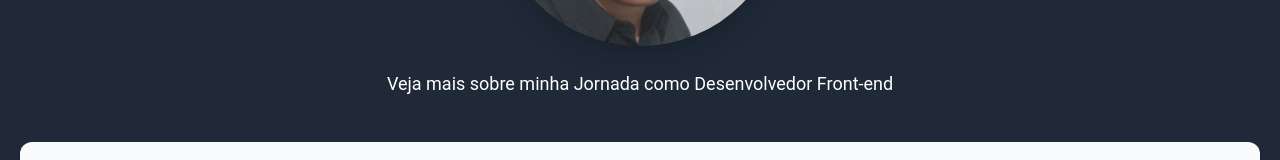
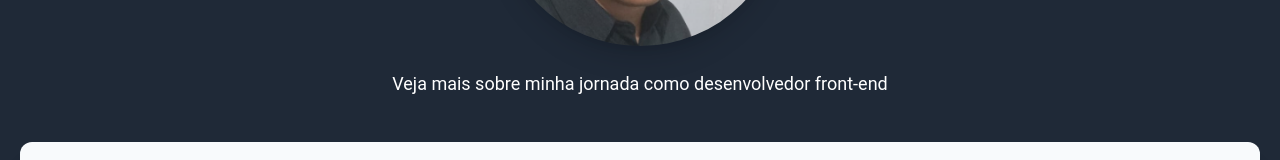
Before and after one commit to eduardosm123/portifolio, a React (Create React App) app: page /sobre in a window 1280 px wide. Shown: the part 333-493 px from the top of the page. Built offline with nearby package versions, Linux system fonts and the light colour scheme.

Commit message:
erro de portugues

```diff
--- a/src/pages/About.tsx
+++ b/src/pages/About.tsx
@@ -22,7 +22,7 @@ export default function About() {
             <NavBar>
                 <div  data-testid="about" className='min-h-screen'>
                     <Box className='flex flex-col pb-1'>
-                        <Presentation text="Veja mais sobre minha Jornada como Desenvolvedor Front-end" />
+                        <Presentation text="Veja mais sobre minha jornada como desenvolvedor front-end" />
                     </Box>
                     <Box className='m-5 p-5 rounded-xl shadow-xl' style={{ background: darkMode ? "#f8fafc" : "#d1d5db"}}>
                         <article>
```
